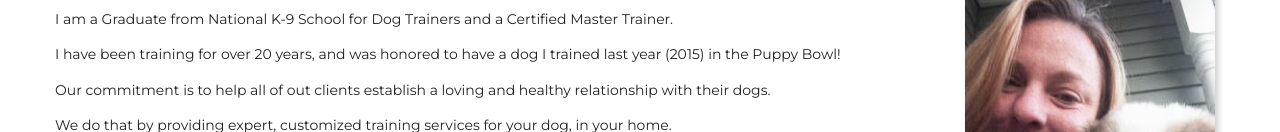
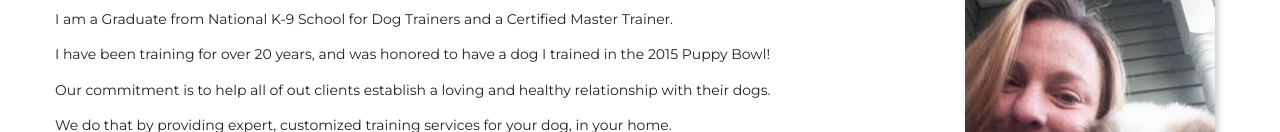
Before and after one commit to bengray/inhomek9training, a Gatsby site: page /about in a window 1280 px wide. Shown: the part 513-645 px from the top of the page. Built offline with nearby package versions, Linux system fonts and the light colour scheme; Gatsby itself is replaced by a stand-in of ours.

Commit message:
Fix verbiage on about page

```diff
--- a/src/pages/about.js
+++ b/src/pages/about.js
@@ -66,7 +66,7 @@ export default function About({ location }) {
 
           <Paragraph>
             I have been training for over 20 years, and was honored to have a
-            dog I trained last year (2015) in the Puppy Bowl!
+            dog I trained in the 2015 Puppy Bowl!
           </Paragraph>
 
           <Paragraph>
```
Also changed, not shown: 1 other file.
